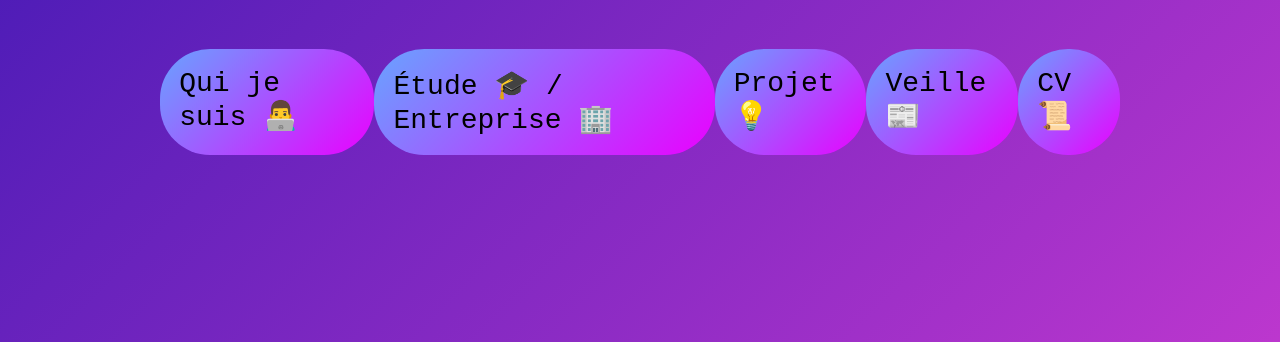
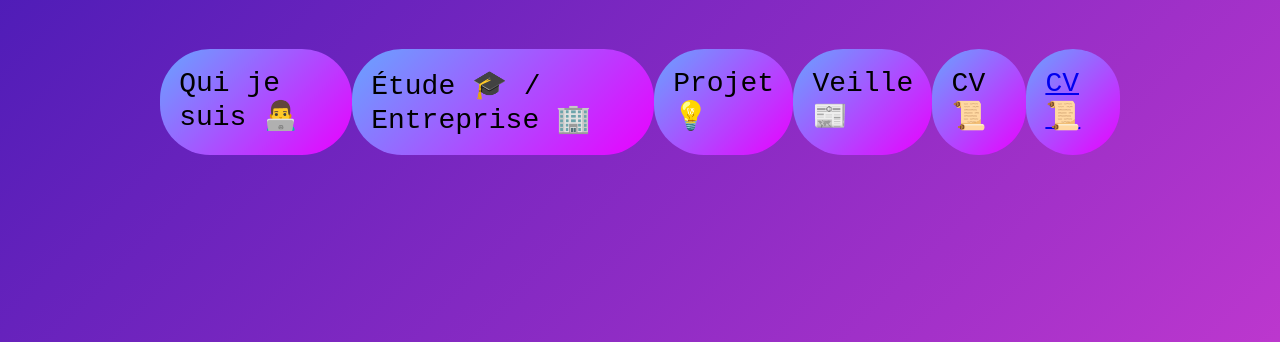
Before and after one commit to johanvadenne/Portefolio, a plain HTML site: page index.html in a window 1280 px wide. Shown: the part 458-800 px from the top of the page. Drawn offline with Linux system fonts and the light colour scheme.

Commit message:
Update index.html

```diff
--- a/index.html
+++ b/index.html
@@ -19,6 +19,7 @@
             <div class="lien" id="projet">Projet 💡</div>
             <div class="lien" id="veille">Veille 📰</div>
             <div class="lien" id="cv">CV 📜</div>
+            <a href="test.php" class="lien" id="cv">CV 📜</a>
         </div>
     </section>
 
```
